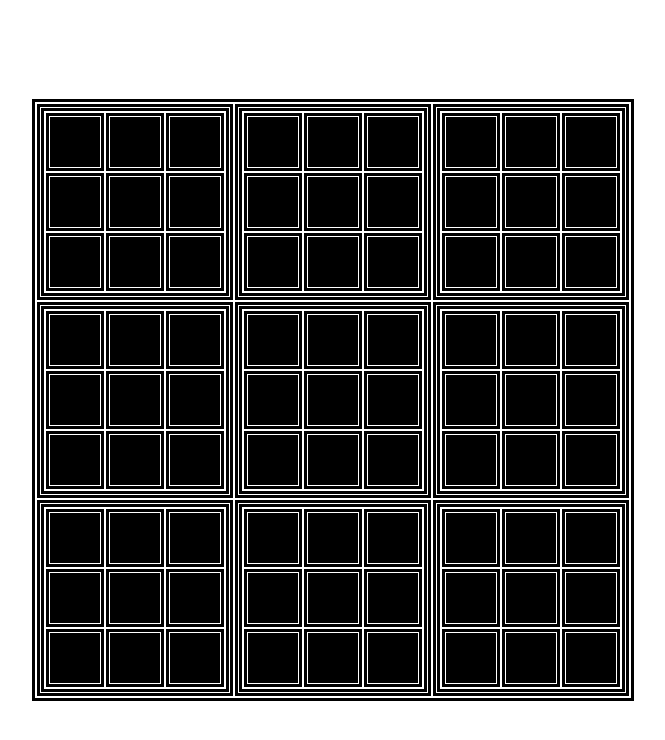
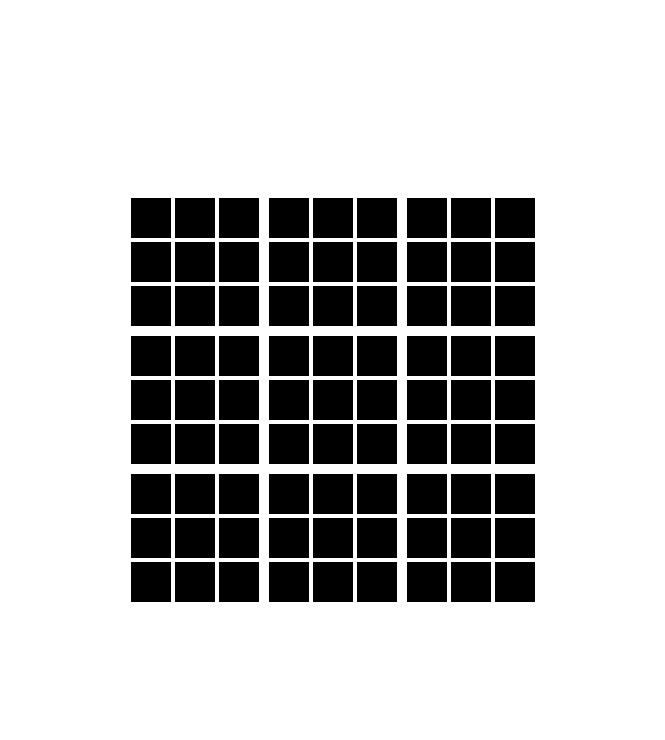
Before and after one commit to GuBee33/tic-tac-toe, a Vue app: page / in a window 1280 px wide. Shown: the top 740 px of the page, without its empty margins (307-972 px from the left). Built offline with nearby package versions, Linux system fonts and the light colour scheme.

Commit message:
refactored+PWA

```diff
--- a/package.json
+++ b/package.json
@@ -16,6 +16,7 @@
     "@vitejs/plugin-vue": "^4.5.2",
     "typescript": "^5.2.2",
     "vite": "^5.0.8",
+    "vite-plugin-pwa": "^0.17.4",
     "vue-tsc": "^1.8.25"
   }
 }
--- a/src/components/ThreeTimesThree.vue
+++ b/src/components/ThreeTimesThree.vue
@@ -1,57 +1,79 @@
 <script setup lang="ts">
 import { ref, Ref } from 'vue'
-
 import Button from 'primevue/button';
 
-type ThreeTimesThreeMatrix = string[][][][];
+type CellValue = 'X' | 'O' | '';
+type ThreeTimesThreeMatrix = CellValue[][];
+type BigThreeTimesThreeMatrix = ThreeTimesThreeMatrix[][];
 
-// Creating a variable of type ThreeTimesThreeMatrix
-const BigThreeTimesThree: Ref<ThreeTimesThreeMatrix> = ref([
-  [[["", "", ""], ["", "", ""], ["", "", ""]], [["", "", ""], ["", "", ""], ["", "", ""]], [["", "", ""], ["", "", ""], ["", "", ""]]],
-  [[["", "", ""], ["", "", ""], ["", "", ""]], [["", "", ""], ["", "", ""], ["", "", ""]], [["", "", ""], ["", "", ""], ["", "", ""]]],
-  [[["", "", ""], ["", "", ""], ["", "", ""]], [["", "", ""], ["", "", ""], ["", "", ""]], [["", "", ""], ["", "", ""], ["", "", ""]]]
+interface WinData {
+  won: boolean;
+  index: number;
+}
+
+const isXTurn = ref(true);
+const hasWon: Ref<boolean[][]> = ref([[false, false, false], [false, false, false], [false, false, false]]);
+const hasWonAll = ref('');
+const lastClick = ref([-1, -1]);
+const ThreeTimesThree: Ref<ThreeTimesThreeMatrix> = ref([['', '', ''], ['', '', ''], ['', '', '']]);
+const BigThreeTimesThree: Ref<BigThreeTimesThreeMatrix> = ref([
+  [
+    [['', '', ''], ['', '', ''], ['', '', '']],
+    [['', '', ''], ['', '', ''], ['', '', '']],
+    [['', '', ''], ['', '', ''], ['', '', '']]
+  ],
+  [
+    [['', '', ''], ['', '', ''], ['', '', '']],
+    [['', '', ''], ['', '', ''], ['', '', '']],
+    [['', '', ''], ['', '', ''], ['', '', '']]
+  ],
+  [
+    [['', '', ''], ['', '', ''], ['', '', '']],
+    [['', '', ''], ['', '', ''], ['', '', '']],
+    [['', '', ''], ['', '', ''], ['', '', '']]
+  ]
+]);
+const background: Ref<string[][][][]> = ref([
+  [
+    [['black', 'black', 'black'], ['black', 'black', 'black'], ['black', 'black', 'black']],
+    [['black', 'black', 'black'], ['black', 'black', 'black'], ['black', 'black', 'black']],
+    [['black', 'black', 'black'], ['black', 'black', 'black'], ['black', 'black', 'black']]
+  ],
+  [
+    [['black', 'black', 'black'], ['black', 'black', 'black'], ['black', 'black', 'black']],
+    [['black', 'black', 'black'], ['black', 'black', 'black'], ['black', 'black', 'black']],
+    [['black', 'black', 'black'], ['black', 'black', 'black'], ['black', 'black', 'black']]
+  ],
+  [
+    [['black', 'black', 'black'], ['black', 'black', 'black'], ['black', 'black', 'black']],
+    [['black', 'black', 'black'], ['black', 'black', 'black'], ['black', 'black', 'black']],
+    [['black', 'black', 'black'], ['black', 'black', 'black'], ['black', 'black', 'black']]
+  ]
 ]);
 
-const ThreeTimesThree = ref([["", "", ""], ["", "", ""], ["", "", ""]])
-const background = ref([
-  [[["black", "black", "black"], ["black", "black", "black"], ["black", "black", "black"]], [["black", "black", "black"], ["black", "black", "black"], ["black", "black", "black"]], [["black", "black", "black"], ["black", "black", "black"], ["black", "black", "black"]]],
-  [[["black", "black", "black"], ["black", "black", "black"], ["black", "black", "black"]], [["black", "black", "black"], ["black", "black", "black"], ["black", "black", "black"]], [["black", "black", "black"], ["black", "black", "black"], ["black", "black", "black"]]],
-  [[["black", "black", "black"], ["black", "black", "black"], ["black", "black", "black"]], [["black", "black", "black"], ["black", "black", "black"], ["black", "black", "black"]], [["black", "black", "black"], ["black", "black", "black"], ["black", "black", "black"]]]
-])
-const isXTurn = ref(true)
-const hasWon = ref([[false, false, false], [false, false, false], [false, false, false]])
-const hasWonAll = ref()
-// const winner = ref("")
-const lastClick = ref([-1, -1])
-const putASign = (x: number, y: number, i: number, j: number) => {
-  if (!BigThreeTimesThree.value[x][y][i][j] &&
+const putASign = (x: number, y: number, i: number, j: number): void => {
+  const canPlaceSign =
+    !BigThreeTimesThree.value[x][y][i][j] &&
     !hasWon.value[x][y] &&
     !hasWonAll.value &&
     (
-      (lastClick.value[0] == x &&
-        lastClick.value[1] == y)
-      ||
-      (lastClick.value[0] == -1 &&
-        lastClick.value[1] == -1)
-      || hasWon.value[lastClick.value[0]][lastClick.value[1]]
-    )
-  ) {
-    if (isXTurn.value) {
-      BigThreeTimesThree.value[x][y][i][j] = "X"
-      isXTurn.value = false
-    }
-    else {
-      BigThreeTimesThree.value[x][y][i][j] = "O"
-      isXTurn.value = true
-    }
-    lastClick.value = [i, j]
+      lastClick.value[0] === x && lastClick.value[1] === y ||
+      lastClick.value[0] === -1 && lastClick.value[1] === -1 ||
+      hasWon.value[lastClick.value[0]][lastClick.value[1]] ||
+      BigThreeTimesThree.value[x][y].flatMap(row => row.every(val => val !== ''))
+    );
+
+  if (canPlaceSign) {
+    const currentSign: CellValue = isXTurn.value ? 'X' : 'O';
+    BigThreeTimesThree.value[x][y][i][j] = currentSign;
+    isXTurn.value = !isXTurn.value;
+    lastClick.value = [i, j];
+
     hasWon.value[x][y] = checkWin(BigThreeTimesThree.value[x][y], x, y);
-    const row = checkRows(ThreeTimesThree.value)
-    const col = checkColumns(ThreeTimesThree.value)
-    const diag = checkDiagonals(ThreeTimesThree.value)
-    hasWonAll.value = (row[0] || col[0] || diag[0]) ? (isXTurn.value ? "O" : "X") : ""
+    const [row, col, diag] = checkGameStatus(ThreeTimesThree.value);
+    hasWonAll.value = row.won || col.won || diag.won ? (isXTurn.value ? 'O' : 'X') : '';
   }
-}
+};
 
 const reset = () => {
   BigThreeTimesThree.value = [
@@ -71,17 +93,17 @@ const reset = () => {
   lastClick.value = [-1, -1]
 }
 
-function checkRows(matrix: string[][]): [boolean, number] {
+function checkRows(matrix: ThreeTimesThreeMatrix): WinData {
   for (let i = 0; i < matrix.length; i++) {
     const row = matrix[i];
-    if (row[0] !== "" && row.every(val => val === row[0])) {
-      return [true, i];
+    if (row[0] !== '' && row.every(val => val === row[0])) {
+      return { won: true, index: i };
     }
   }
-  return [false, -1];
+  return { won: false, index: -1 };
 }
 
-function checkColumns(matrix: string[][]): [boolean, number] {
+function checkColumns(matrix: ThreeTimesThreeMatrix): WinData {
   for (let i = 0; i < matrix.length; i++) {
     if (matrix[0][i] !== "") {
       let columnSame = true;
@@ -92,82 +114,79 @@ function checkColumns(matrix: string[][]): [boolean, number] {
         }
       }
       if (columnSame) {
-        return [true, i];
+        return { won: true, index: i };
       }
     }
   }
-  return [false, -1];
+  return { won: false, index: -1 };
 }
 
-function checkDiagonals(matrix: string[][]): [boolean, number] {
+function checkDiagonals(matrix: ThreeTimesThreeMatrix): WinData {
   const topLeftBottomRight = matrix[0][0] !== "" && matrix[0][0] === matrix[1][1] && matrix[1][1] === matrix[2][2];
   const topRightBottomLeft = matrix[0][2] !== "" && matrix[0][2] === matrix[1][1] && matrix[1][1] === matrix[2][0];
 
   if (topLeftBottomRight) {
-    return [true, 0]
+    return { won: true, index: 0 };
   }
   else if (topRightBottomLeft) {
-    return [true, 2]
+    return { won: true, index: 2 };
   }
   else {
-    return [false, -1]
+    return { won: false, index: -1 };
   }
 }
-function checkWin(matrix: string[][], x: number, y: number): boolean {
-  const row = checkRows(matrix)
-  const col = checkColumns(matrix)
-  const diag = checkDiagonals(matrix)
-  ThreeTimesThree.value[x][y] = (row[0] || col[0] || diag[0]) ? (isXTurn.value ? "O" : "X") : ""
-  const color = ThreeTimesThree.value[x][y] == "O" ? "green" : "red"
-  if (row[0]) {
-    background.value[x][y][row[1]][0] = color
-    background.value[x][y][row[1]][1] = color
-    background.value[x][y][row[1]][2] = color
-    return true
+
+function checkWin(matrix: ThreeTimesThreeMatrix, x: number, y: number): boolean {
+  const [row, col, diag] = checkGameStatus(matrix);
+  ThreeTimesThree.value[x][y] = row.won || col.won || diag.won ? (isXTurn.value ? 'O' : 'X') : '';
+
+  const color = ThreeTimesThree.value[x][y] === 'O' ? 'green' : 'red';
+
+  if (row.won) {
+    background.value[x][y][row.index] = Array(3).fill(color);
+    return true;
+  } else if (col.won) {
+    for (let i = 0; i < matrix.length; i++) {
+      background.value[x][y][i][col.index] = color;
+    }
+    return true;
+  } else if (diag.won) {
+    if (diag.index === 0) {
+      for (let i = 0; i < matrix.length; i++) {
+        background.value[x][y][i][i] = color;
+      }
+    } else {
+      for (let i = 0; i < matrix.length; i++) {
+        background.value[x][y][i][matrix.length - 1 - i] = color;
+      }
+    }
+    return true;
+  } else {
+    return false;
   }
-  else if (col[0]) {
-    background.value[x][y][0][col[1]] = color
-    background.value[x][y][1][col[1]] = color
-    background.value[x][y][2][col[1]] = color
-    return true
-  }
-  else if (diag[0]) {
-    if (diag[1] == 0) {
-      background.value[x][y][0][0] = color
-      background.value[x][y][1][1] = color
-      background.value[x][y][2][2] = color
-      return true
-    }
-    else {
-      background.value[x][y][0][2] = color
-      background.value[x][y][1][1] = color
-      background.value[x][y][2][0] = color
-      return true
-    }
-  }
-  else {
-    return false
-  }
-
 }
 
-
+function checkGameStatus(matrix: ThreeTimesThreeMatrix): [WinData, WinData, WinData] {
+  const row = checkRows(matrix);
+  const col = checkColumns(matrix);
+  const diag = checkDiagonals(matrix);
+  return [row, col, diag];
+}
 
 </script>
 
 <template>
-  <div v-if="hasWonAll">"{{ hasWonAll }}" won the game
+  <div v-if="hasWonAll">{{ hasWonAll }} won the game
     <Button @click="reset">Restart</Button>
   </div>
 
   <table>
-
-    <tr v-for="(bigrow, x) in BigThreeTimesThree">
-      <td v-for="(bigcell, y) in bigrow">
+    <tr v-for="(bigrow, x) in BigThreeTimesThree" :key="x">
+      <td v-for="(bigcell, y) in bigrow" :key="y">
         <table>
-          <tr v-for="(row, i) in bigcell">
-            <td class="cell" v-for="(cell, j) in row">
-              <div :class="background[x][y][i][j]" @click="putASign(x, y, i, j)">{{ cell }}</div>
+          <tr v-for="(row, i) in bigcell" :key="i">
+            <td class="cell" v-for="(cell, j) in row" :key="j">
+              <div :class="background[x][y][i][j] + ' mark'" @click="putASign(x, y, i, j)">{{ cell }}</div>
             </td>
           </tr>
         </table>
@@ -177,44 +196,29 @@ function checkWin(matrix: string[][], x: number, y: number): boolean {
 </template>
 
 <style scoped>
-table,
-tr,
-td {
-  border: solid black;
+.cell {
+  width: 40px;
+  height: 40px;
 }
 
-.cell {
-  width: 50px;
-  height: 50px;
+.mark {
+  width: 100%;
+  height: 100%;
+  color: azure;
+  align-content: center;
+  align-items: center;
+  font-size: 20px;
 }
 
 .black {
-  width: 100%;
-  height: 100%;
-  color: azure;
   background-color: black;
-  align-content: center;
-  align-items: center;
-  font-size: 30px;
 }
 
 .green {
-  width: 100%;
-  height: 100%;
-  color: azure;
   background-color: green;
-  align-content: center;
-  align-items: center;
-  font-size: 30px;
 }
 
 .red {
-  width: 100%;
-  height: 100%;
-  color: azure;
   background-color: red;
-  align-content: center;
-  align-items: center;
-  font-size: 30px;
 }
 </style>
--- a/vite.config.ts
+++ b/vite.config.ts
@@ -1,7 +1,32 @@
 import { defineConfig } from 'vite'
 import vue from '@vitejs/plugin-vue'
+import { VitePWA } from 'vite-plugin-pwa'
+
 
 // https://vitejs.dev/config/
 export default defineConfig({
-  plugins: [vue()],
+  plugins: [
+    vue(),
+    VitePWA({
+        registerType: 'autoUpdate',
+        injectRegister: 'auto',
+      manifest: {
+        // Customize the manifest file
+        name: 'Super TicTacToe',
+        short_name: 'Super TicTacToe',
+        description: 'Super TicTacToe',
+        start_url: '.',
+        display: 'standalone',
+        background_color: '#ffffff',
+        theme_color: '#000000',
+        // icons: [
+        //   {
+        //     src: 'path/to/icon.png',
+        //     sizes: '192x192',
+        //     type: 'image/png',
+        //   },
+        // ],
+      },
+
+    })],
 })
```
Also changed, not shown: src/App.vue (+0 -7 lines), 1 other file (tests, documents, lock files or other folders).
